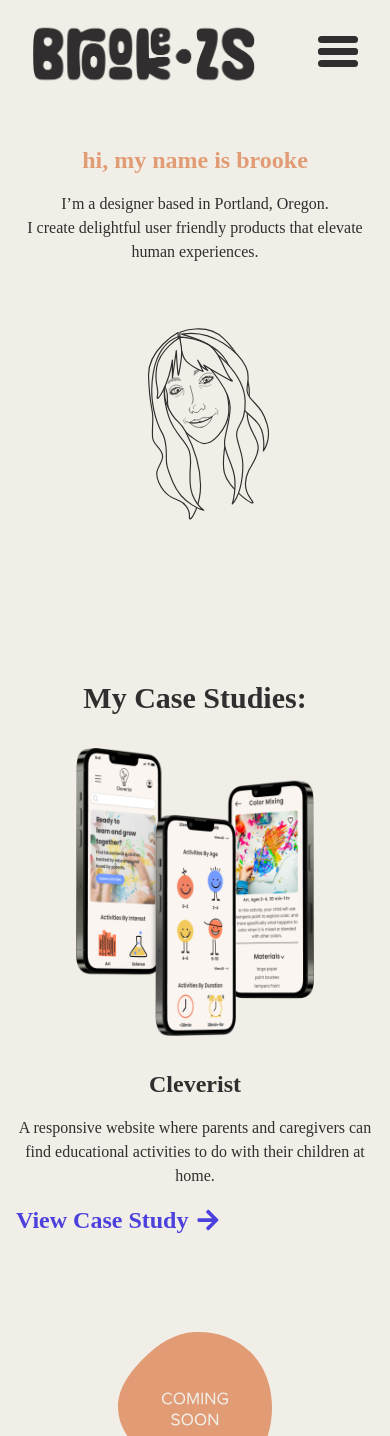
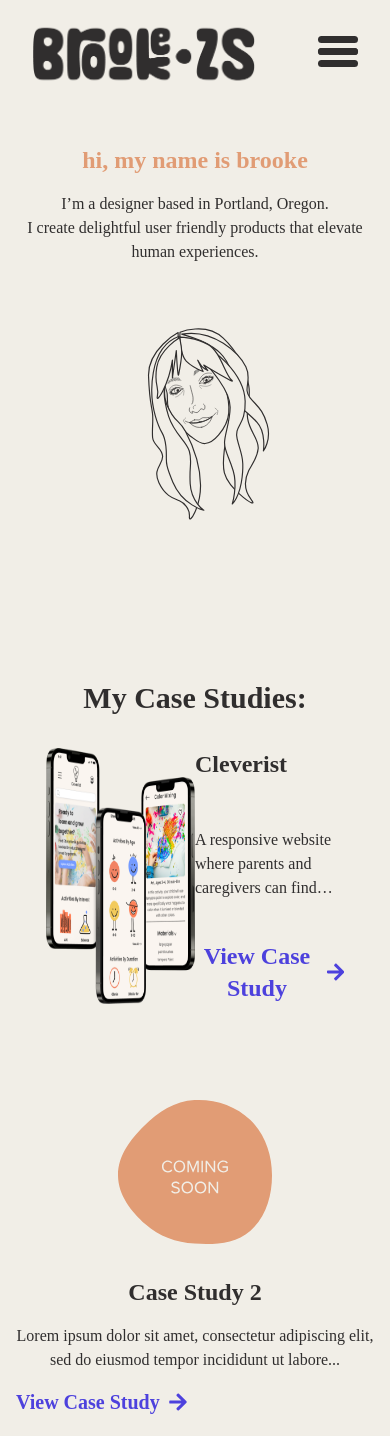
Before and after one commit to mlstarcher/brookes-portfolio, a React (Create React App) app: page / in a window 390 px wide. Shown: the top 1436 px of the page. Built offline with nearby package versions, Linux system fonts and the light colour scheme; a web font is replaced by a local one.

Commit message:
Hid scrollbar on cellphone preview, converting home page to grid layout

```diff
--- a/src/index.css
+++ b/src/index.css
@@ -136,21 +136,17 @@ body {
   left: 50%;
 }
 
-.scroll-content {
+/* .scroll-content {
   height: 100%;
   overflow: scroll;
-  margin-top: 20px;
-}
+} */
 
-::-webkit-scrollbar {
+.hide-scrollbar::-webkit-scrollbar {
   width: 0px;
-  background: transparent; /* make scrollbar invisible */
+  background: transparent;
+  display: none;
 }
 
 .screen {
   background-color: rgb(250, 243, 237) !important;
 }
-
-.notch {
-  left: 70.5px !important;
-}
--- a/src/pages/CaseStudy1.js
+++ b/src/pages/CaseStudy1.js
@@ -60,7 +60,7 @@ export default function CaseStudy1() {
               alt="Mobile preview"
             ></img>
             <div
-              className="m-4 mb-0 overflow-scroll"
+              className="m-4 mb-0 overflow-scroll hide-scrollbar"
               style={{ height: '595px' }}
             >
               <img
@@ -72,7 +72,7 @@ export default function CaseStudy1() {
           </div>
         </div>
       </div>
-      <div className="bg-accent text-white p-8 py-8 grid grid-cols-12 rounded-2xl mb-32">
+      <div className="bg-accent text-white p-10 grid grid-cols-12 rounded-2xl mb-32">
         <div className="col-span-12 sm:col-span-3">
           <h4 className="mb-2 font-semibold text-2xl sm:text-3xl">Role</h4>
           <p className="text-lg sm:text-2xl">End-to-end UX/UI designer</p>
@@ -174,7 +174,7 @@ export default function CaseStudy1() {
           </p>
         </div>
       </div>
-      <div className="bg-primary p-8 grid grid-cols-12 rounded-2xl mb-32">
+      <div className="bg-primary p-10 grid grid-cols-12 rounded-2xl mb-32">
         <div className="col-span-12 sm:col-span-4 flex flex-col items-center">
           <div className="flex items-center" style={{ height: '114px' }}>
             <img
@@ -312,7 +312,7 @@ export default function CaseStudy1() {
               </strong>
             </p>
           </div>
-          <div className="flex flex-col items-center mb-322">
+          <div className="flex flex-col items-center mb-32">
             <img
               src={how_might_we2}
               className="max-w-full h-auto"
@@ -445,7 +445,7 @@ export default function CaseStudy1() {
         </div>
       </div>
       <div className="grid grid-cols-12 mb-32">
-        <div className="col-span-12 sm:col-span-10 sm:col-start-2 items-center py-8 sm:py-16 px-6 rounded-2xl bg-primary grid grid-cols-12 sm:grid-cols-10">
+        <div className="col-span-12 sm:col-span-10 sm:col-start-2 items-center py-8 sm:py-20 px-6 rounded-2xl bg-primary grid grid-cols-12 sm:grid-cols-10">
           <div className="col-span-12 sm:col-span-8 sm:col-start-2 flex flex-col">
             <h3 className="text-3xl sm:text-6xl text-center font-semibold mb-12">
               Design
@@ -745,7 +745,7 @@ export default function CaseStudy1() {
           </ul>
         </div>
       </div>
-      <div className="grid grid-cols-12 p-8 sm:px-0 rounded-2xl bg-secondary mb-32">
+      <div className="grid grid-cols-12 p-10 sm:px-0 rounded-2xl bg-secondary mb-32">
         <div className="col-span-12 sm:col-span-8 sm:col-start-3">
           <h3 className="text-3xl sm:text-6xl text-center font-semibold mb-12">
             Next Steps
@@ -762,7 +762,7 @@ export default function CaseStudy1() {
           </div>
         </div>
       </div>
-      <div className="grid grid-cols-12 mb-32 sm:px-0 p-8 rounded-2xl bg-accent text-white">
+      <div className="grid grid-cols-12 mb-32 sm:px-0 p-10 rounded-2xl bg-accent text-white">
         <div className="col-span-12 sm:col-span-8 sm:col-start-3">
           <h3 className="text-3xl sm:text-6xl text-center font-semibold mb-12">
             Learnings & Final Thoughts
--- a/src/pages/CaseStudyCard.js
+++ b/src/pages/CaseStudyCard.js
@@ -4,19 +4,20 @@ import { FaArrowRight } from 'react-icons/fa';
 
 export default function CaseStudyCard({ case_study }) {
   return (
-    <div className="grid grid-cols-1 sm:grid-cols-2 sm:mb-40 mb-24 gap">
-      <div className="sm:pr-16 flex justify-center sm:block">
+    <div className="grid grid-cols-12 sm:mb-40 mb-24 gap">
+      <div className="sm:pr-16 flex justify-center sm:block col-start-2 col-end-7">
         <img
           src={case_study.image_name}
-          className="m-w-100 sm:h-auto h-72"
+          className="m-w-100 sm:h-auto"
+          style={{ 'max-height': '500px' }}
           alt={case_study.alt_tag}
         ></img>
       </div>
-      <div className="flex flex-col justify-center">
-        <h4 className="font-semibold text-2xl sm:text-4xl mb-4 mt-8 sm:mt-0">
+      <div className="flex flex-col justify-center col-start-7 col-end-12">
+        <h4 className="font-semibold text-2xl text-left sm:text-4xl mb-12  sm:mt-0">
           {case_study.title}
         </h4>
-        <p className="sm:mb-8 mb-4 text-base sm:text-2xl line-clamp-3">
+        <p className="mb-10 text-base text-left sm:text-2xl line-clamp-3">
           {case_study.short_description}
         </p>
         <Link
--- a/src/pages/Layout.js
+++ b/src/pages/Layout.js
@@ -8,7 +8,7 @@ export default function Layout() {
   return (
     <div className="flex flex-col">
       <Header />
-      <div className="container mx-auto mt-4 wrapper px-4 sm:px-8">
+      <div className="container mx-auto mt-4 wrapper px-4 sm:px-12">
         <Outlet />
       </div>
       {/* <ScrollButton /> */}
```
